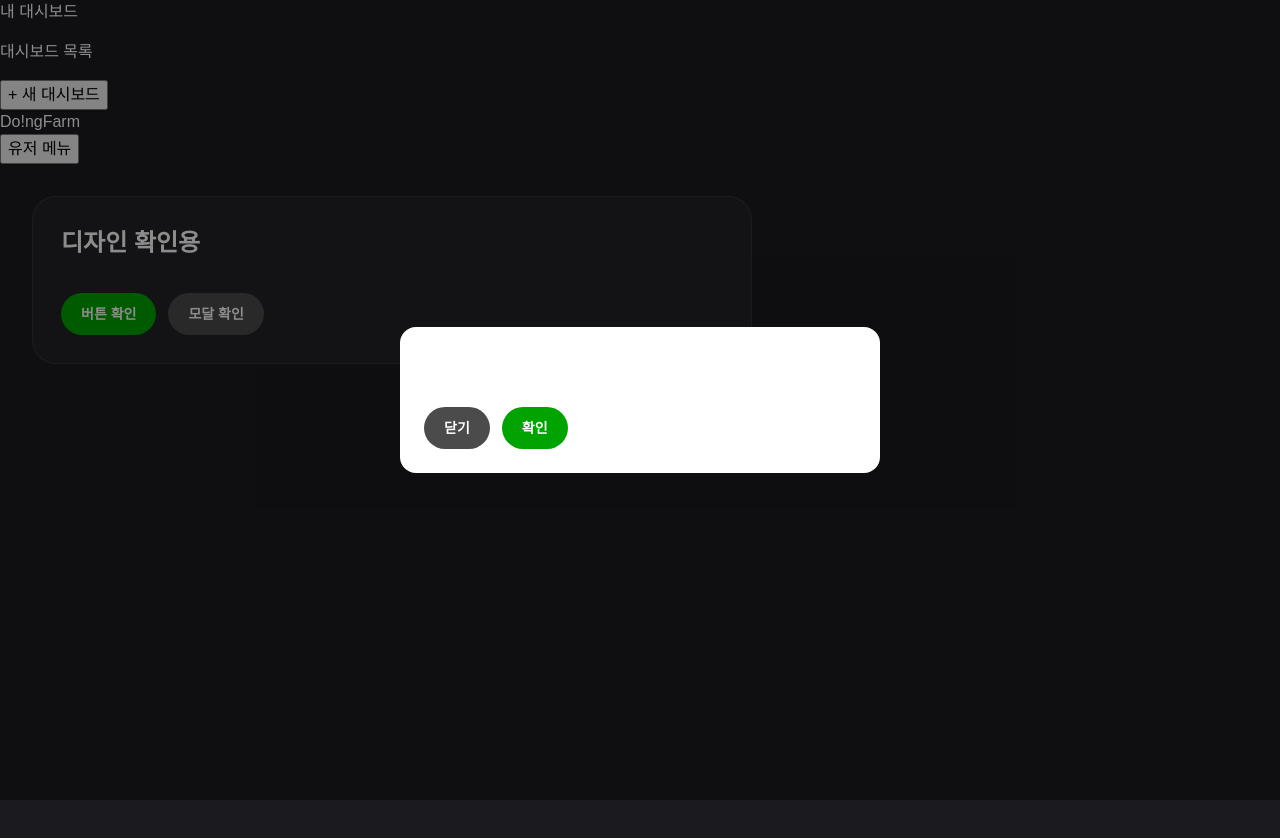
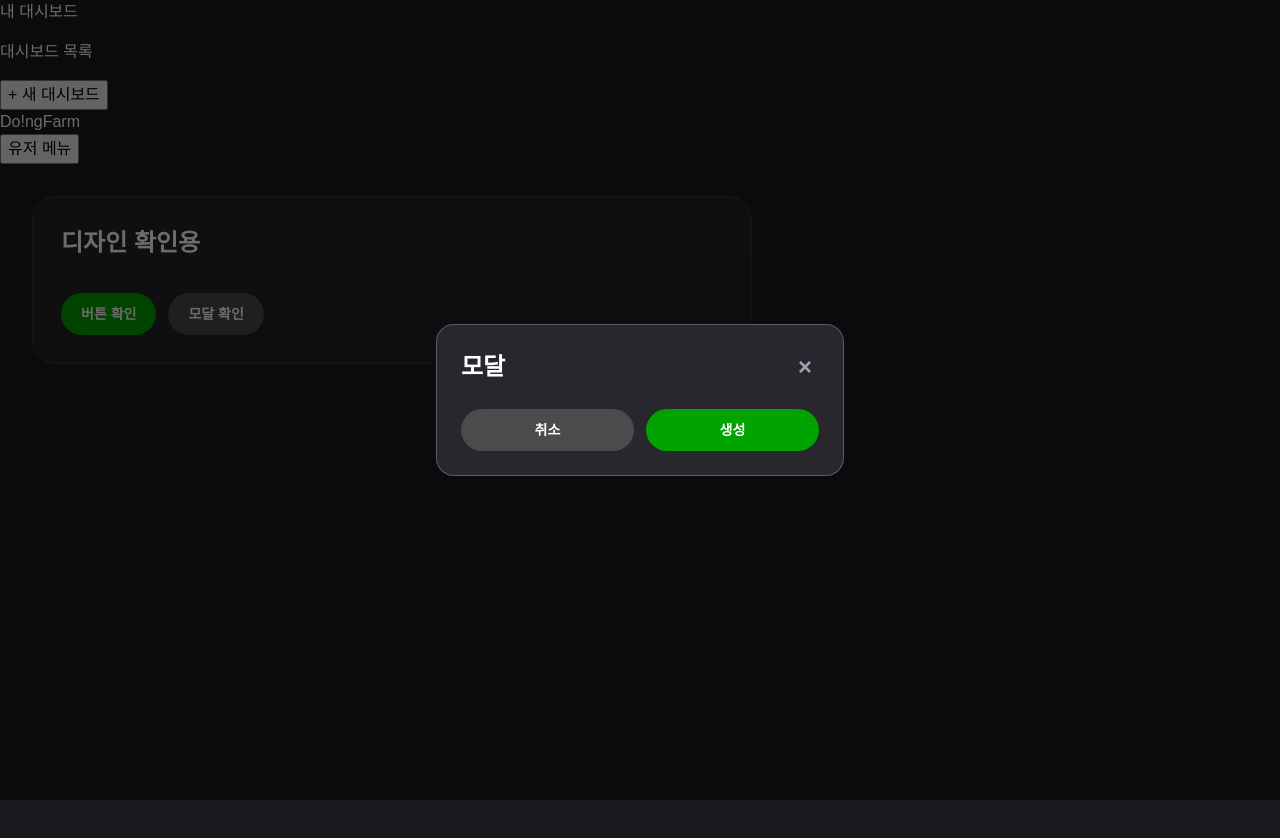
Before and after one commit to douk9909/DoingFarm, a Next.js app: page /mydashboard in a window 1280 px wide. Both pictures are taken after a click on the button "모달 확인". Shown: the top 838 px of the page. Built offline with nearby package versions, Linux system fonts and the light colour scheme.

Commit message:
feat: 공통 모달 컴포넌트 추가

```diff
--- a/src/app/(with-nav)/mydashboard/page.module.css
+++ b/src/app/(with-nav)/mydashboard/page.module.css
@@ -34,13 +34,7 @@
 
 .modalText {
   margin: 0;
-  color: var(--color-black-400);
+  color: var(--color-gray-700);
   font-size: var(--font-size-14);
   line-height: 1.6;
 }
-
-.modalActions {
-  display: flex;
-  gap: 12px;
-  margin-top: 20px;
-}
--- a/src/app/(with-nav)/mydashboard/page.tsx
+++ b/src/app/(with-nav)/mydashboard/page.tsx
@@ -24,16 +24,21 @@ export default function MyDashboardPage() {
       </div>
 
       {isModalOpen ? (
-        <Modal title="모달 디자인 확인">
+        <Modal
+          open={isModalOpen}
+          title="모달"
+          footer={
+            <>
+              <Button variant="secondary" onClick={() => setIsModalOpen(false)}>
+                취소
+              </Button>
+              <Button onClick={() => setIsModalOpen(false)}>생성</Button>
+            </>
+          }
+          onClose={() => setIsModalOpen(false)}
+        >
           <p className={styles.modalText}>
           </p>
-
-          <div className={styles.modalActions}>
-            <Button variant="secondary" onClick={() => setIsModalOpen(false)}>
-              닫기
-            </Button>
-            <Button onClick={() => setIsModalOpen(false)}>확인</Button>
-          </div>
         </Modal>
       ) : null}
     </section>
--- a/src/components/common/modal/Modal.module.css
+++ b/src/components/common/modal/Modal.module.css
@@ -1,7 +1,9 @@
 .overlay {
   position: fixed;
   inset: 0;
-  background-color: rgba(0, 0, 0, 0.45);
+  z-index: 1000;
+  padding: 24px;
+  background-color: rgba(0, 0, 0, 0.58);
   display: flex;
   align-items: center;
   justify-content: center;
@@ -9,12 +11,56 @@
 
 .content {
   width: 100%;
-  max-width: 480px;
-  background-color: var(--color-white);
-  border-radius: 16px;
+  max-width: 408px;
+  border: 1px solid rgba(112, 112, 134, 0.72);
+  background-color: #27272d;
+  border-radius: 18px;
   padding: 24px;
+  color: var(--color-white);
+}
+
+.header {
+  display: flex;
+  align-items: center;
+  justify-content: space-between;
+  gap: 12px;
 }
 
 .title {
-  margin: 0 0 16px;
+  margin: 0;
+  font-size: var(--font-size-24);
+  font-weight: 700;
 }
+
+.closeButton {
+  min-width: 28px;
+  min-height: 28px;
+  padding: 0;
+  border-radius: 50%;
+  color: var(--color-gray-600);
+  font-size: 24px;
+}
+
+.body {
+  margin-top: 18px;
+}
+
+.footer {
+  display: flex;
+  gap: 12px;
+  margin-top: 24px;
+}
+
+.footer > * {
+  flex: 1;
+}
+
+@media (max-width: 640px) {
+  .overlay {
+    padding: 16px;
+  }
+
+  .content {
+    padding: 20px;
+  }
+}
--- a/src/components/common/modal/Modal.tsx
+++ b/src/components/common/modal/Modal.tsx
@@ -1,16 +1,56 @@
+import type { ReactNode } from 'react';
 import styles from './Modal.module.css';
+import Button from '@/components/common/button/Button';
+import { cn } from '@/lib/utils/cn';
 
 interface ModalProps {
+  open: boolean;
   title?: string;
-  children: React.ReactNode;
+  children: ReactNode;
+  footer?: ReactNode;
+  onClose?: () => void;
+  className?: string;
 }
 
-export default function Modal({ title, children }: ModalProps) {
+export default function Modal({
+  open,
+  title,
+  children,
+  footer,
+  onClose,
+  className,
+}: ModalProps) {
+  if (!open) {
+    return null;
+  }
+
   return (
-    <div className={styles.overlay}>
-      <div className={styles.content}>
-        {title ? <h2 className={styles.title}>{title}</h2> : null}
-        {children}
+    <div className={styles.overlay} role="presentation" onClick={onClose}>
+      <div
+        className={cn(styles.content, className)}
+        role="dialog"
+        aria-modal="true"
+        // 모달 안쪽 클릭은 닫힘으로 이어지지 않게 막아둠
+        onClick={(event) => event.stopPropagation()}
+      >
+        <header className={styles.header}>
+          {title ? <h2 className={styles.title}>{title}</h2> : <span />}
+
+          <Button
+            type="button"
+            variant="ghost"
+            size="sm"
+            className={styles.closeButton}
+            aria-label="닫기"
+            onClick={onClose}
+          >
+            ×
+          </Button>
+        </header>
+
+        <div className={styles.body}>{children}</div>
+
+        {footer ? <footer className={styles.footer}>{footer}</footer> : null}
       </div>
     </div>
   );
```
